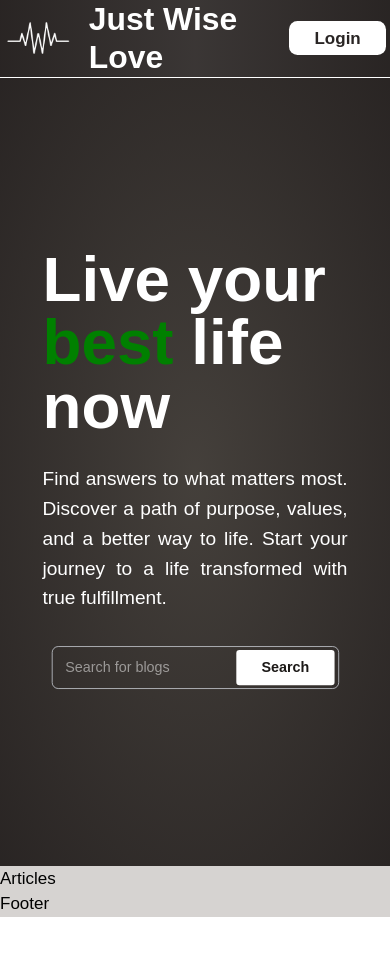
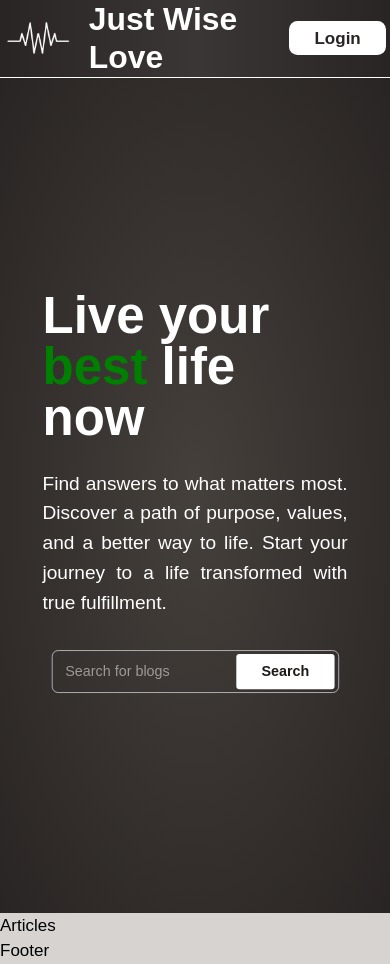
Before and after one commit to glenniii-dev/justwiselove, a React (Vite) app in the folder client/: page / in a window 390 px wide. Before the commit the page ends 917 px from the top, so only its background shows below. Built offline with nearby package versions, Linux system fonts and the light colour scheme; a web font is replaced by a local one.

Commit message:
adjusted heading

```diff
--- a/client/src/components/home/Hero.tsx
+++ b/client/src/components/home/Hero.tsx
@@ -1,7 +1,7 @@
 export default function Hero() {
   return (
-    <section className='flex flex-col items-center justify-center border-t-[1px] border-white py-40 px-10 sm:px-20 w-screen bg-radial from-stone-700 to-stone-800 text-white'>
-      <h1 className="text-6xl md:text-7xl font-semibold sm:leading-16">Live your <span className="text-green"> best</span> life now</h1>
+    <section className='flex flex-col items-center justify-center border-t-[1px] border-white py-50 sm:py-40 px-10 sm:px-20 w-screen bg-radial from-stone-700 to-stone-800 text-white'>
+      <h1 className="text-5xl sm:text-6xl md:text-7xl font-semibold sm:leading-16">Live your <span className="text-green"> best</span> life now</h1>
 
         <p className="my-6 sm:my-8 max-w-2xl m-auto text-lg md:px-18 lg:px-20 md:text-xl mx-auto text-justify">Find answers to what matters most. Discover a path of purpose, values, and a better way to life. Start your journey to a life transformed with true fulfillment.</p>
 
```
